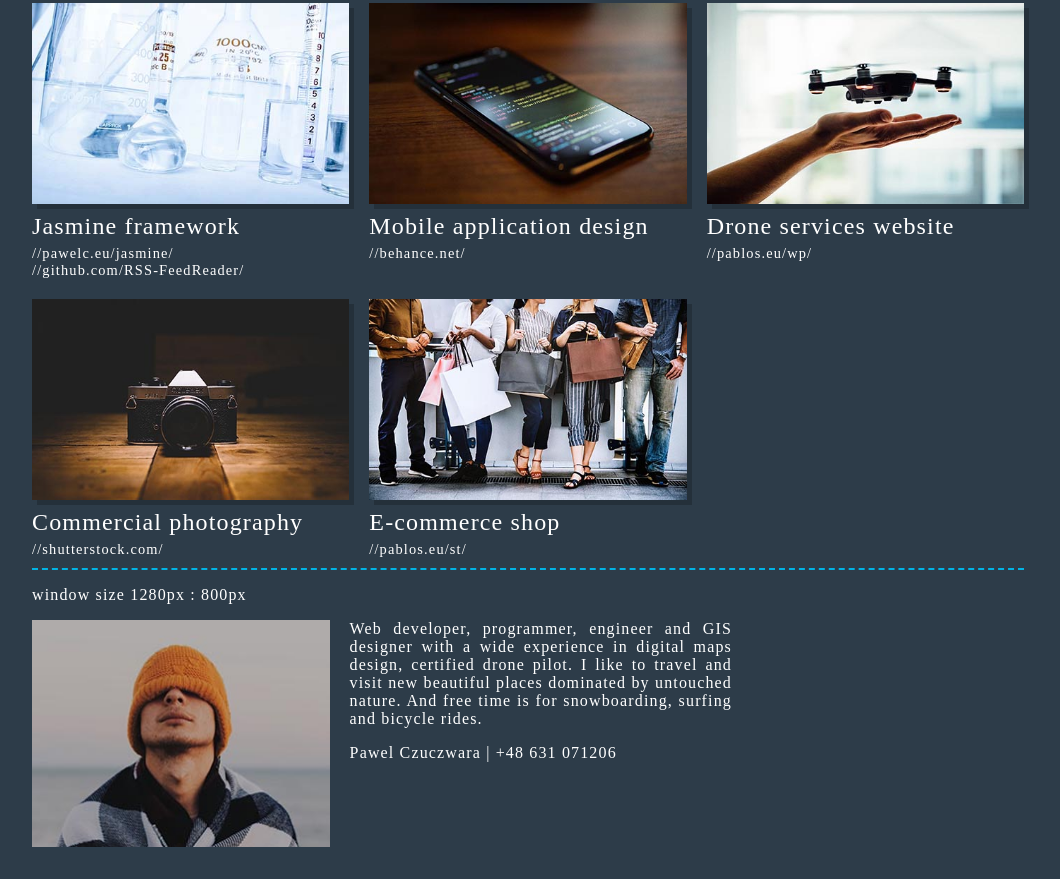
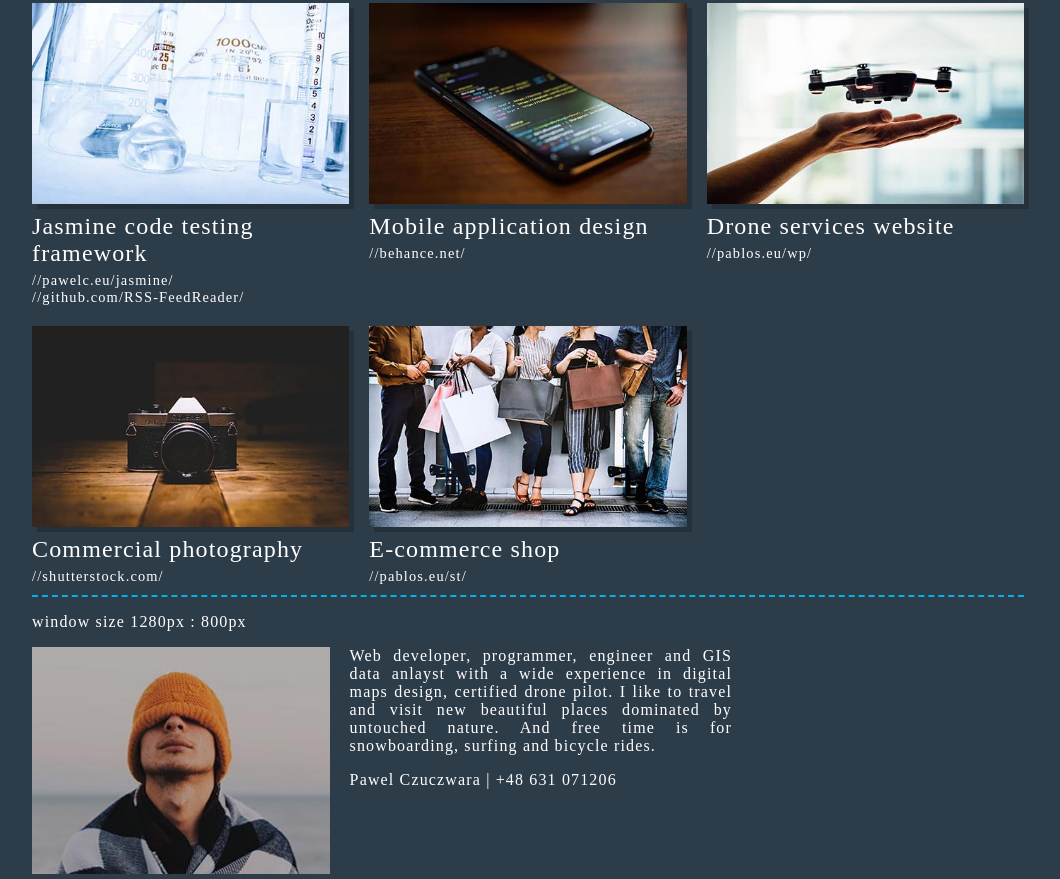
Before and after one commit to pawelczuczwara/Portfolio-website, a plain HTML site: page index.html in a window 1280 px wide. Shown: the part 753-1632 px from the top of the page, without its empty margins (112-1172 px from the left). Before the commit the page ends 1605 px from the top, so only its background shows below. Drawn offline with Linux system fonts and the light colour scheme; a web font is replaced by a local one.

Commit message:
V1.7 content change
Updated 'about' description.

```diff
--- a/index.html
+++ b/index.html
@@ -66,7 +66,7 @@
         <!-- Footer and XXX:XXX for javascript -->
         <p class='view__size'>XXX:XXX</p>
         <img class="footer__img" src="img/p_mua.jpg" alt="Mua">
-        <p class="footer__about">Web developer, programmer, engineer and GIS designer with a wide experience in digital maps design, certified drone pilot. I like to travel and visit new beautiful places dominated by untouched nature. And free time is for snowboarding, surfing and bicycle rides.</p>
+        <p class="footer__about">Web developer, programmer, engineer and GIS data anlayst with a wide experience in digital maps design, certified drone pilot. I like to travel and visit new beautiful places dominated by untouched nature. And free time is for snowboarding, surfing and bicycle rides.</p>
         <p id="about">Pawel Czuczwara | +48 631 071206</p>
     </footer>
 </div>
--- a/scr/content.js
+++ b/scr/content.js
@@ -56,7 +56,7 @@ const allProjects = [
         git_txt: '//github.com/memory/'
     },
     {
-        p_des: 'Jasmine framework',
+        p_des: 'Jasmine code testing framework',
         url: 'https://pawelc.eu/program/jasmine/',
         url_txt: '//pawelc.eu/jasmine/',
         img_src: 'p_test_450.jpg',
--- a/scr/loader.js
+++ b/scr/loader.js
@@ -51,7 +51,7 @@ Promise.all([
     // load.img('img/p_idea_650.jpg')
   ]).then(function() {
     init();
-    console.log('loading completed!');
+    // console.log('loading completed!');
   }).catch(function() {
     console.log('loading failure!');
   });
--- a/scr/script.js
+++ b/scr/script.js
@@ -64,8 +64,8 @@ window.addEventListener('resize', () => startSize());
 
 function init() {
     //remove please wait message.
-    const wait = document.querySelector('.wait');
-    wait.parentNode.removeChild(wait);
+    const wait_node = document.querySelector('.wait');
+    wait_node.parentNode.removeChild(wait_node);
 
     const menu    = new CreateContent(menuData,    '.menu_template',      '.nav__list');
     const big_prj = new CreateContent(bigProjects, '.big_entry_template', '.section');
```
